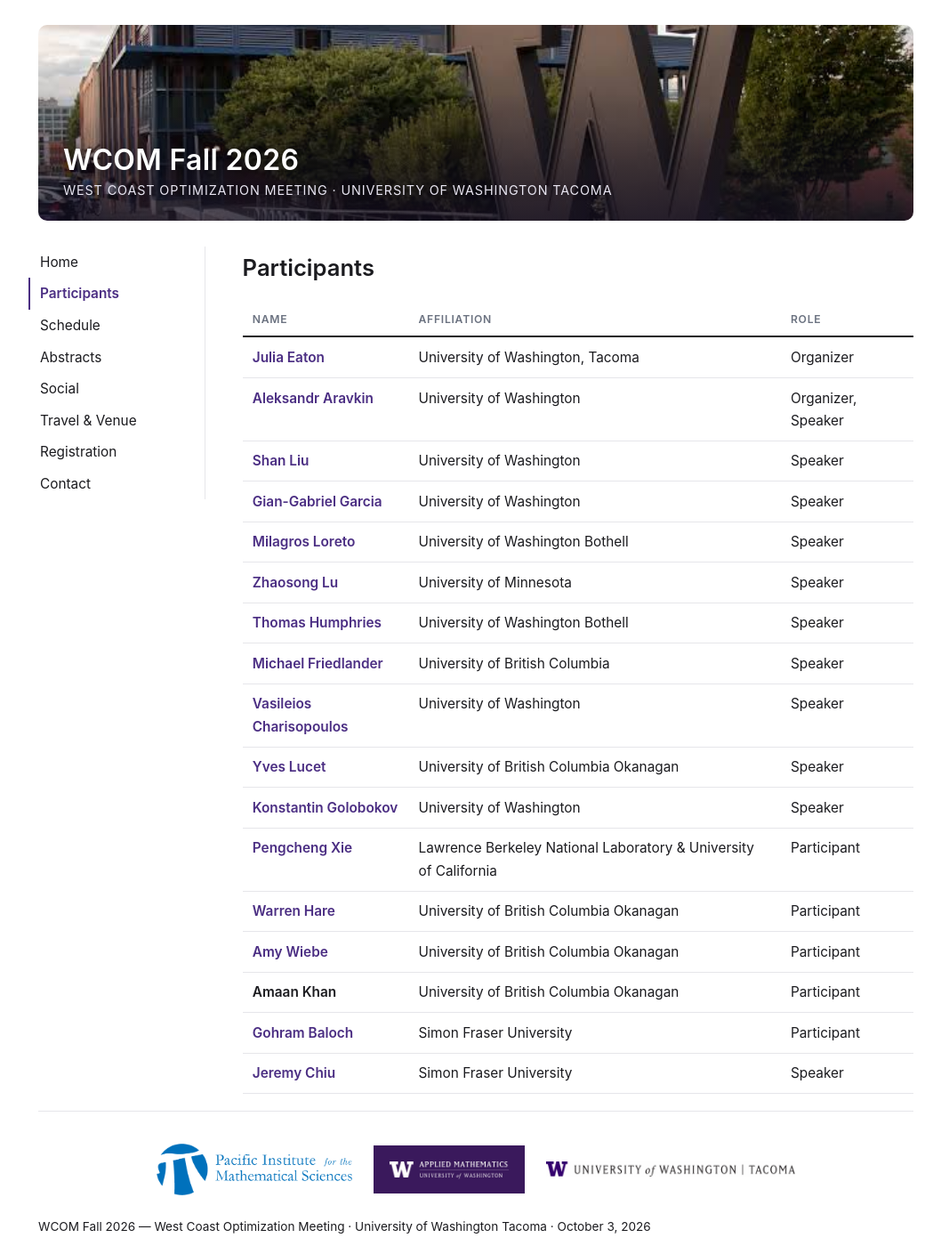
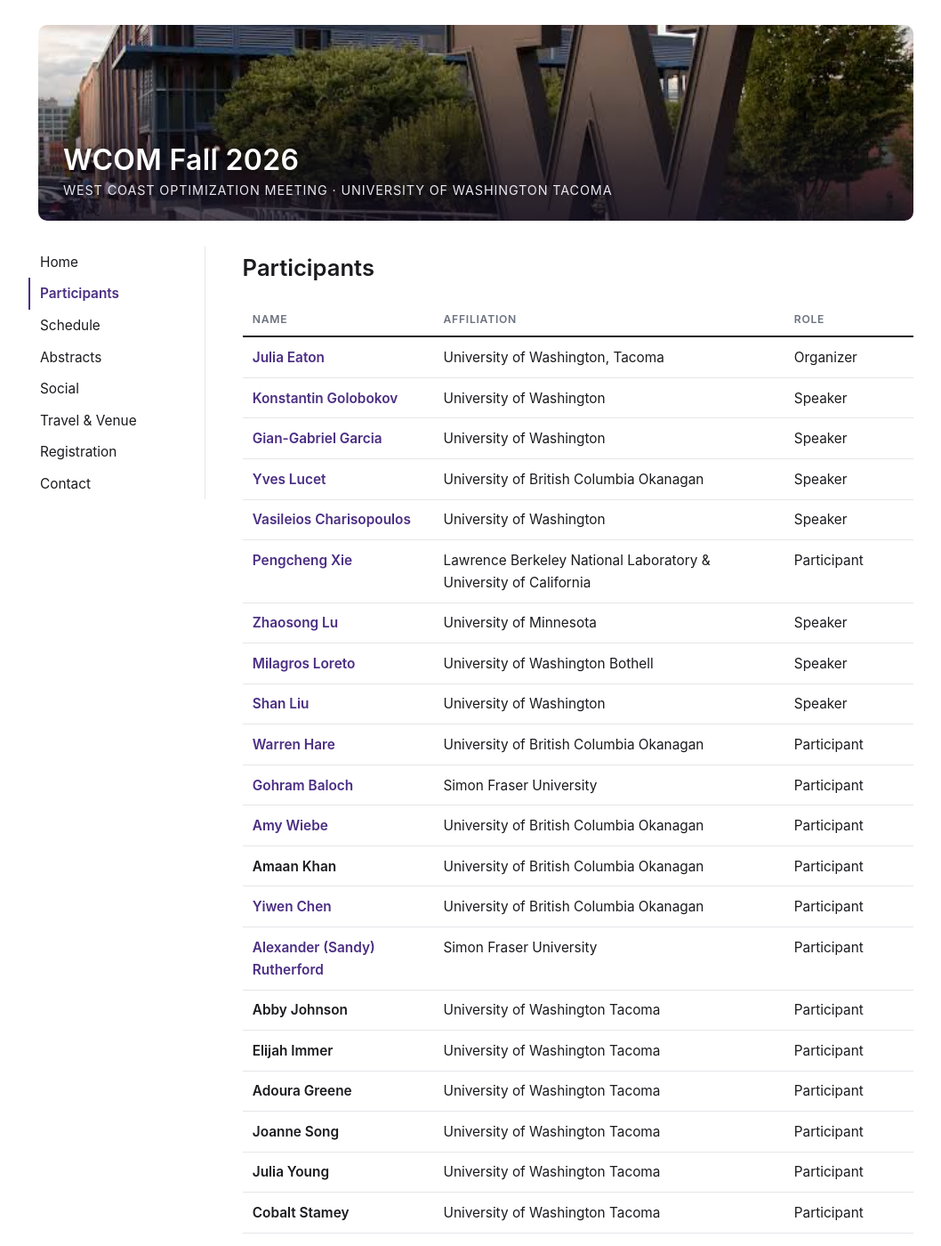
Before and after one commit to jreaton/wcom2026, a Jekyll site: the page built from _pages/participants.md, in a window 1280 px wide and 1400 px high. Shown: the whole window at 89% size, without its empty margins (105-1163 px from the left). Built offline with Jekyll 4.4.1, drawn with Linux system fonts in a browser that asks for light colours; some of the changed text lies outside the part shown.

Commit message:
Updates speaker

```diff
--- a/_data/participants.yml
+++ b/_data/participants.yml
@@ -11,39 +11,141 @@
 #  To add a person, copy a block. Keep the two-space indentation.
 # ============================================================
 
+#1
 - name: "Julia Eaton"
   affiliation: "University of Washington, Tacoma"
   role: "Organizer"
   url: "https://faculty.washington.edu/jreaton/"
 
+#2
+- name: "Konstantin Golobokov"
+  affiliation: "University of Washington"
+  role: "Speaker"
+  url: "https://kogolobo.github.io/"
+
+#3
+- name: "Gian-Gabriel Garcia"
+  affiliation: "University of Washington"
+  role: "Speaker"
+  url: "https://ise.washington.edu/facultyfinder/gian-gabriel-palaci-garcia"
+
+#4, registered thrice!!
+- name: "Yves Lucet"
+  affiliation: "University of British Columbia Okanagan"
+  role: "Speaker"
+  url: "https://cmps.ok.ubc.ca/about/contact/yves-lucet/"
+
+#5
+- name: "Vasileios Charisopoulos"
+  affiliation: "University of Washington"
+  role: "Speaker"
+  url: "https://people.ece.uw.edu/vasilis/index.html"
+
+#6
+- name: "Pengcheng Xie"
+  affiliation: "Lawrence Berkeley National Laboratory & University of California"
+  role: "Participant"
+  url: "https://pxie98.github.io/"
+
+#7
+- name: "Zhaosong Lu"
+  affiliation: "University of Minnesota"
+  role: "Speaker"
+  url: "https://zhaosong-lu.github.io/"
+
+#8
+- name: "Milagros Loreto"
+  affiliation: "University of Washington Bothell"
+  role: "Speaker"
+  url: "https://www.uwb.edu/faculty/milagros-loreto/"
+
+#9
+- name: "Shan Liu"
+  affiliation: "University of Washington"
+  role: "Speaker"
+  url: "https://ise.washington.edu/facultyfinder/shan-liu"
+
+#10
+- name: "Warren Hare"
+  affiliation: "University of British Columbia Okanagan"
+  role: "Participant"
+  url: "https://cmps.ok.ubc.ca/about/contact/warren-hare/"
+
+#11
+- name: "Gohram Baloch"
+  affiliation: "Simon Fraser University"
+  role: "Participant"
+  url: "https://www.sfu.ca/math/research/cords.html"
+
+#12
+- name: "Amy Wiebe"
+  affiliation: "University of British Columbia Okanagan"
+  role: "Participant"
+  url: "https://cmps.ok.ubc.ca/about/contact/amy-wiebe/"
+
+#13
+- name: "Amaan Khan"
+  affiliation: "University of British Columbia Okanagan"
+  role: "Participant"
+  url: ""
+
+#14
+- name: "Yiwen Chen"
+  affiliation: "University of British Columbia Okanagan"
+  role: "Participant"
+  url: "https://www.yiwenchen.me/"
+
+#15
+- name: "Alexander (Sandy) Rutherford"
+  affiliation: "Simon Fraser University"
+  role: "Participant"
+  url: "https://www.sfu.ca/csmg/people.html"
+
+#16
+- name: "Abby Johnson"
+  affiliation: "University of Washington Tacoma"
+  role: "Participant"
+  url: ""
+
+#17
+- name: "Elijah Immer"
+  affiliation: "University of Washington Tacoma"
+  role: "Participant"
+  url: ""
+
+#18
+- name: "Adoura Greene"
+  affiliation: "University of Washington Tacoma"
+  role: "Participant"
+  url: ""
+
+#19
+- name: "Joanne Song"
+  affiliation: "University of Washington Tacoma"
+  role: "Participant"
+  url: ""
+
+#20
+- name: "Julia Young"
+  affiliation: "University of Washington Tacoma"
+  role: "Participant"
+  url: ""
+
+#21
+- name: "Cobalt Stamey"
+  affiliation: "University of Washington Tacoma"
+  role: "Participant"
+  url: ""
+
+#22
 - name: "Aleksandr Aravkin"
   affiliation: "University of Washington"
   role: "Organizer, Speaker"
   url: "https://uw-amo.github.io/saravkin/"
 
-#1
-- name: "Shan Liu"
-  affiliation: "University of Washington"
-  role: "Speaker"
-  url: "https://ise.washington.edu/facultyfinder/shan-liu"
 
-#2
-- name: "Gian-Gabriel Garcia"
-  affiliation: "University of Washington"
-  role: "Speaker"
-  url: "https://ise.washington.edu/facultyfinder/gian-gabriel-palaci-garcia"
 
-#3
-- name: "Milagros Loreto"
-  affiliation: "University of Washington Bothell"
-  role: "Speaker"
-  url: "https://www.uwb.edu/faculty/milagros-loreto/"
 
-#4
-- name: "Zhaosong Lu"
-  affiliation: "University of Minnesota"
-  role: "Speaker"
-  url: "https://zhaosong-lu.github.io/"
 
 #5
 - name: "Thomas Humphries"
@@ -57,49 +159,46 @@
   role: "Speaker"
   url: "https://friedlander.io/"
 
-#7
-- name: "Vasileios Charisopoulos"
-  affiliation: "University of Washington"
-  role: "Speaker"
-  url: "https://people.ece.uw.edu/vasilis/index.html"
-
-#8
-- name: "Yves Lucet"
-  affiliation: "University of British Columbia Okanagan"
-  role: "Speaker"
-  url: "https://cmps.ok.ubc.ca/about/contact/yves-lucet/"
-
-- name: "Konstantin Golobokov"
-  affiliation: "University of Washington"
-  role: "Speaker"
-  url: "https://kogolobo.github.io/"
-
-- name: "Pengcheng Xie"
-  affiliation: "Lawrence Berkeley National Laboratory & University of California"
-  role: "Participant"
-  url: "https://pxie98.github.io/"
-
-- name: "Warren Hare"
-  affiliation: "University of British Columbia Okanagan"
-  role: "Participant"
-  url: "https://cmps.ok.ubc.ca/about/contact/warren-hare/"
-
-- name: "Amy Wiebe"
-  affiliation: "University of British Columbia Okanagan"
-  role: "Participant"
-  url: "https://cmps.ok.ubc.ca/about/contact/amy-wiebe/"
 
 
-- name: "Amaan Khan"
-  affiliation: "University of British Columbia Okanagan"
-  role: "Participant"
 
-- name: "Gohram Baloch"
-  affiliation: "Simon Fraser University"
-  role: "Participant"
-  url: "https://www.sfu.ca/math/research/cords.html"
 
+
+
+
+#15
 - name: "Jeremy Chiu"
   affiliation: "Simon Fraser University"
   role: "Speaker"
   url: "https://www.sfu.ca/gradstudies/life-community/people-research/profiles/sci/2026/jeremy-chiu.html"
+
+
+#17
+- name: "Abby Johnson"
+  affiliation: "University of Washington Tacoma"
+  role: "Participant"
+  url: ""
+
+#18
+- name: "Elijah Immer"
+  affiliation: "University of Washington Tacoma"
+  role: "Participant"
+  url: ""
+
+#19
+- name: "Rebecca Miller"
+  affiliation: "University of Washington"
+  role: "Participant"
+  url: ""
+
+#20
+- name: "Joanne Song"
+  affiliation: "University of Washington Tacoma"
+  role: "Participant"
+  url: ""
+
+#21
+- name: "Cobalt Stamey"
+  affiliation: "University of Washington Tacoma"
+  role: "Participant"
+  url: ""
--- a/_data/schedule.yml
+++ b/_data/schedule.yml
@@ -80,7 +80,7 @@
   type: talk
   speaker: "Jeremy Chiu"
   affiliation: "Simon Fraser University"
-  title: "TBD"
+  title: "Training machine learning models to identify patients who have experienced homelessness from health administrative data"
   abstract_id: "talk-8"
 
 - time: "14:30"
```
Also changed, not shown: _pages/abstracts.md (+2 -2 lines).
